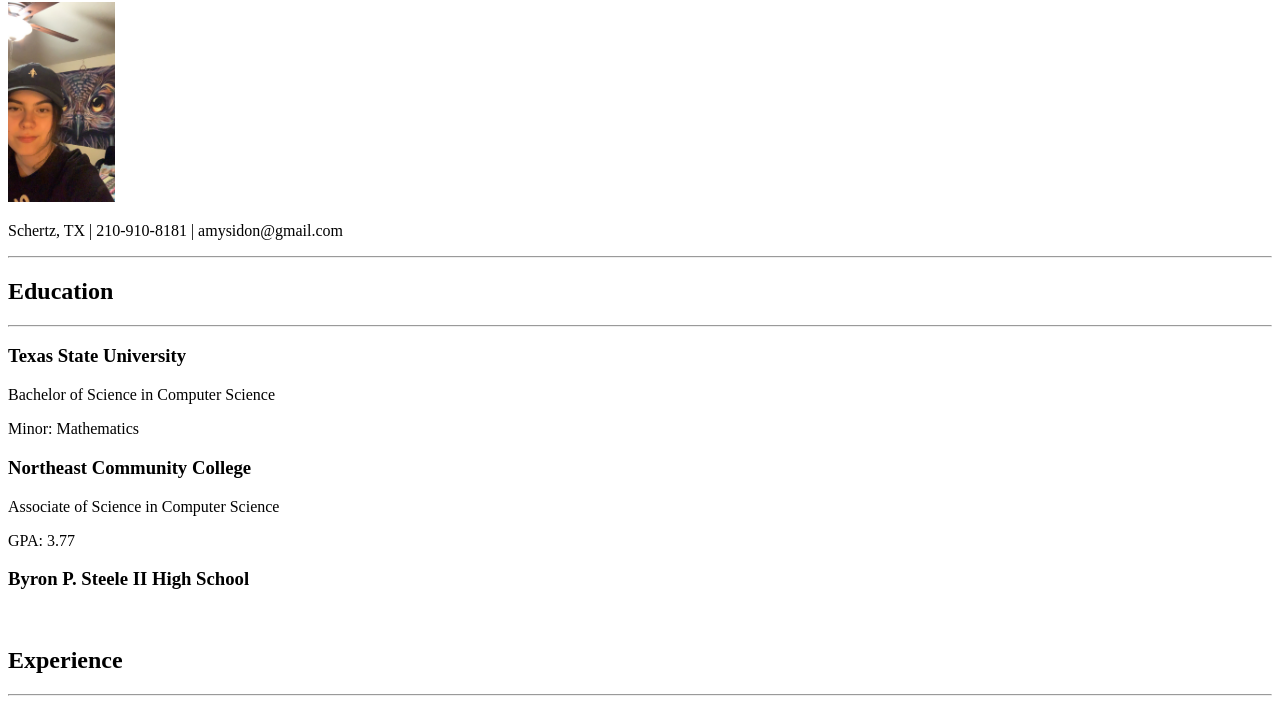
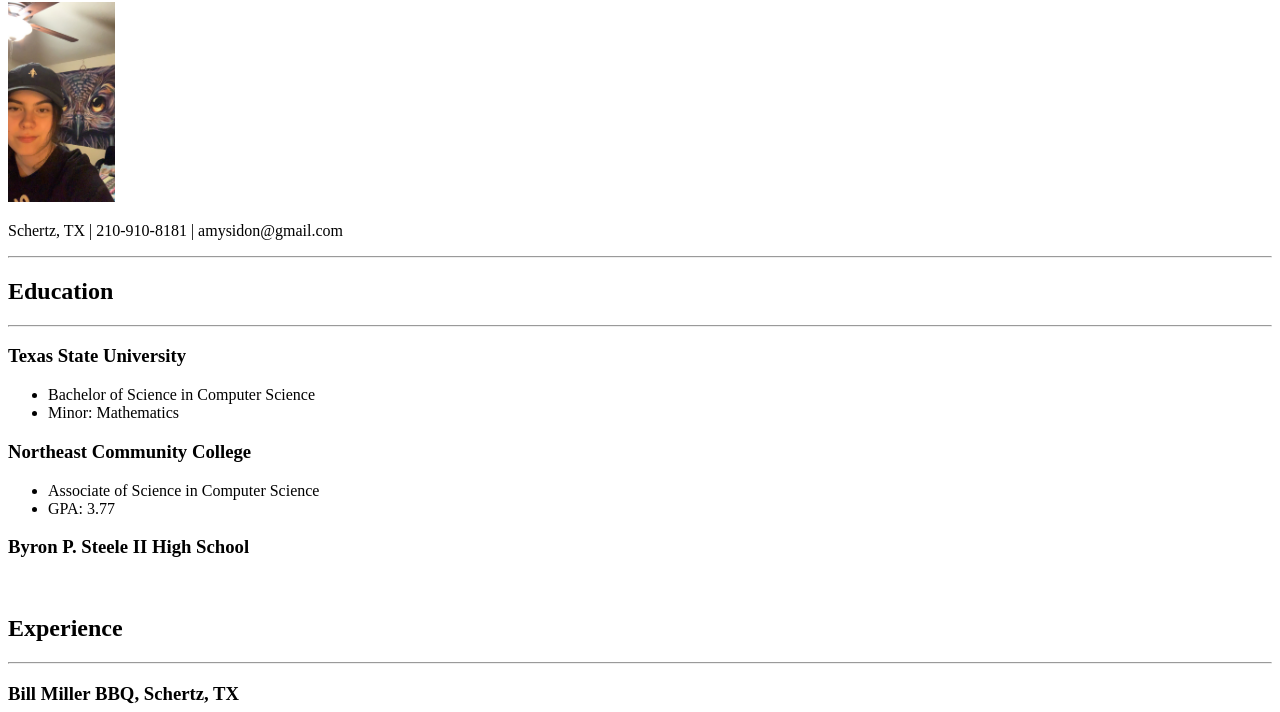
Before and after one commit to AmySidon/Resume, a plain HTML site: page index.html in a window 1280 px wide. Shown: the part 78-790 px from the top of the page. Drawn offline with Linux system fonts and the light colour scheme.

Commit message:
Add files via upload

```diff
--- a/index.html
+++ b/index.html
@@ -16,12 +16,16 @@
     <h2>Education</h2>
     <hr/>
     <h3>Texas State University</h3>
-    <p>Bachelor of Science in Computer Science</p>
-    <p>Minor: Mathematics</p>
+    <ul>
+        <li>Bachelor of Science in Computer Science</li>
+        <li>Minor: Mathematics</li>
+    </ul>
 
     <h3>Northeast Community College</h3>
-    <p>Associate of Science in Computer Science</p>
-    <p>GPA: 3.77</p>
+    <ul>
+        <li>Associate of Science in Computer Science</li>
+        <li>GPA: 3.77</li>
+    </ul>
 
     <h3>Byron P. Steele II High School</h3>
 
```
